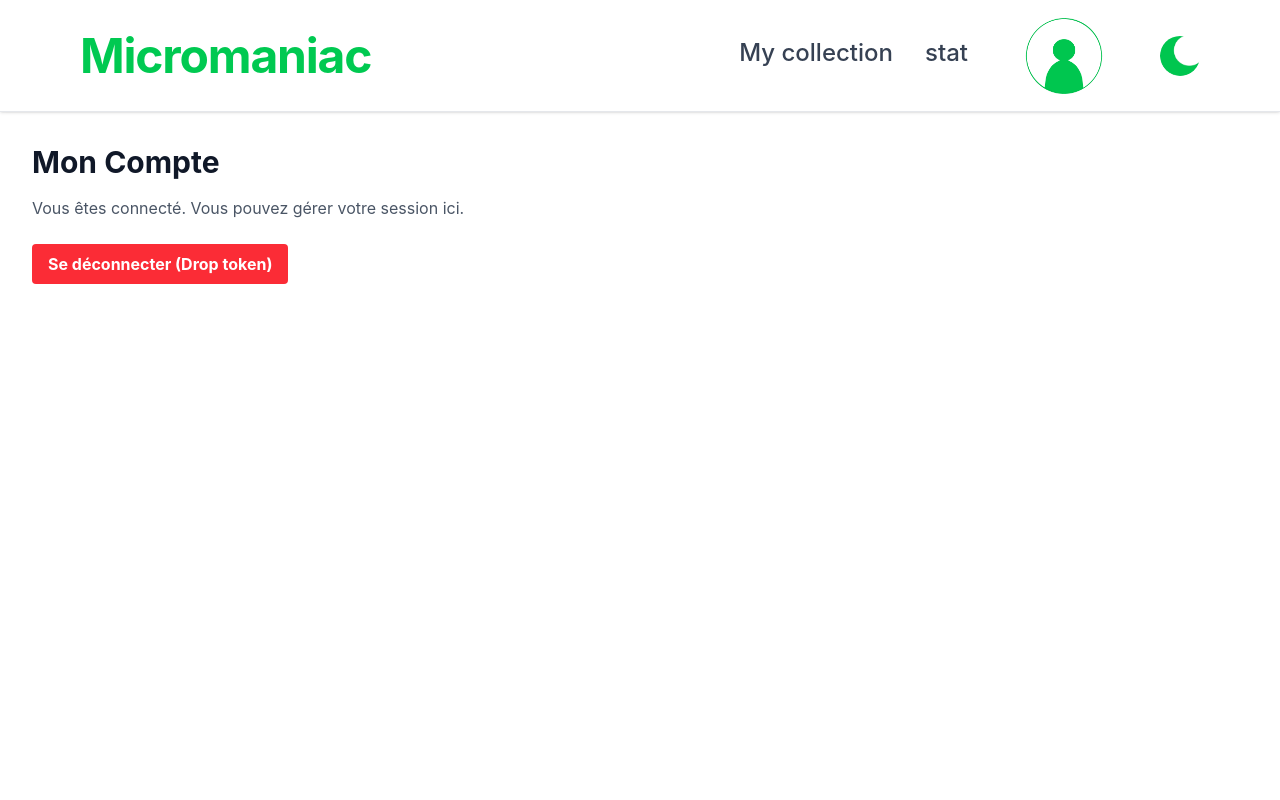
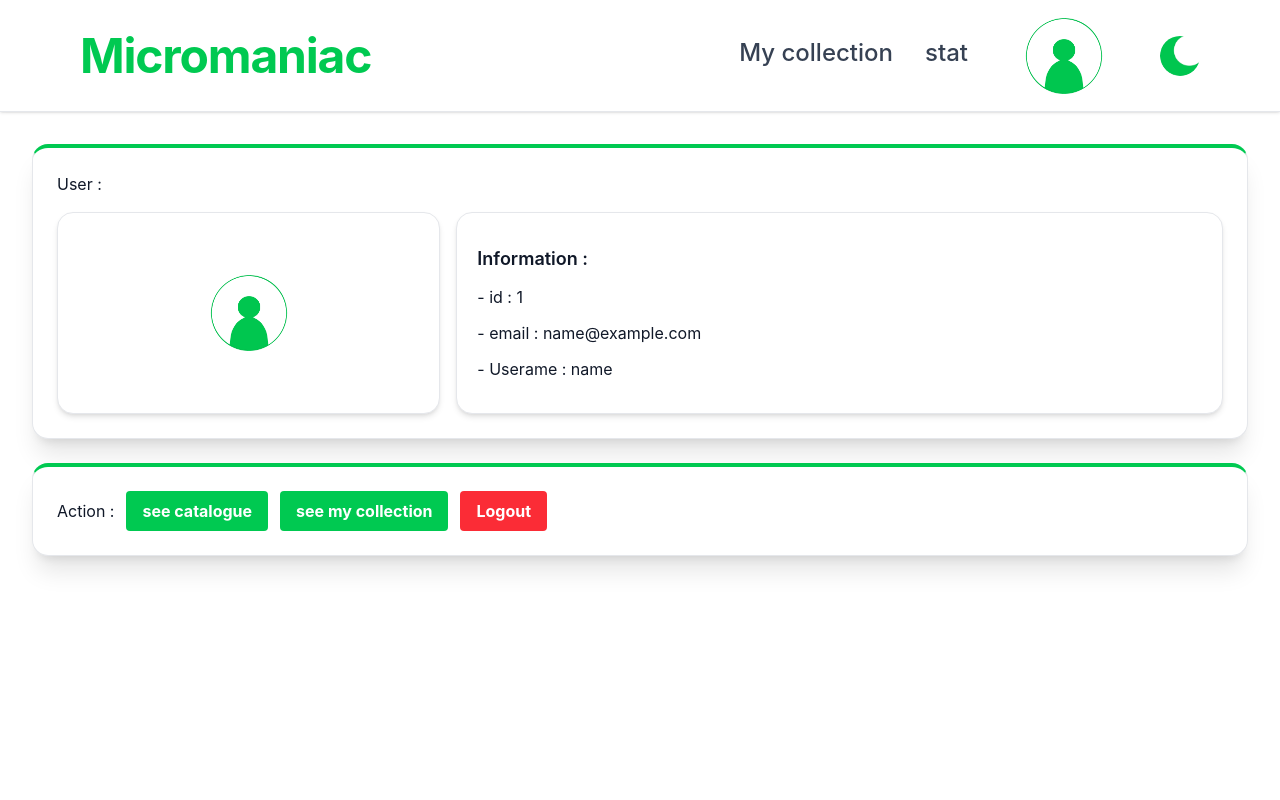
Before and after one commit to maximepoujol1-dot/Ludotheque-React-PythonFastAPI, a React (Vite) app in the folder web/: page /account in a window 1280 px wide. Shown: the top 800 px of the page. Built offline with nearby package versions, Linux system fonts and the light colour scheme; sample sign-in values are in the browser's storage.

Commit message:
account page

```diff
--- a/web/src/services/authService.ts
+++ b/web/src/services/authService.ts
@@ -1,4 +1,23 @@
 import { requete } from './httpClient';
+import type { User } from '../contexts/AuthContext';
+
+export const getCurrentUser = async (token: string): Promise<User> => {
+  const data = await requete('/auth/me', {
+    headers: {
+      Authorization: `Bearer ${token}`,
+    },
+  });
+
+  if (typeof data?.id !== 'number' || typeof data?.email !== 'string') {
+    throw new Error(data?.detail || "Impossible de récupérer le profil utilisateur");
+  }
+
+  return {
+    id: data.id,
+    email: data.email,
+    ...(typeof data.disabled === 'boolean' ? { disabled: data.disabled } : {}),
+  };
+};
 
 export const loginUser = async (email: string, password: string) => {
   const formData = new URLSearchParams();
--- a/web/src/view/AccountPage.tsx
+++ b/web/src/view/AccountPage.tsx
@@ -1,9 +1,23 @@
-import React from 'react';
 import { Navigate, useNavigate } from 'react-router-dom';
 import { useAuth } from '../contexts/AuthContext';
+import Avatar from '../components/Avatar';
+import Card from '../components/Card';
+
+function usernameByEmail(email: string | null | undefined, separator: string): string {
+    if (!email) {
+        return 'no found';
+    }
+
+    const index = email.indexOf(separator);
+    if (index <= 0) {
+        return email;
+    }
+
+    return email.slice(0, index);
+}
 
 const AccountPage = () => {
-  const { isAuthenticated } = useAuth();
+  const { user, isAuthenticated, logout } = useAuth();
   const navigate = useNavigate();
 
   // Redirection si non connecté (comme demandé dans le contrat)
@@ -12,27 +26,32 @@ const AccountPage = () => {
   }
 
   const handleLogout = () => {
-    // Suppression du token du localStorage
-    localStorage.removeItem('access_token');
-    // Force la redirection vers la page de login
+    logout();
     navigate('/login', { replace: true });
-    // Optionnel : un petit rechargement de page pour réinitialiser complètement l'état de l'app
-    window.location.reload();
   };
 
   return (
     <div className="p-8">
-      <h1 className="text-3xl font-bold mb-4">Mon Compte</h1>
-      <p className="mb-6 text-gray-600 dark:text-gray-300">
-        Vous êtes connecté. Vous pouvez gérer votre session ici.
-      </p>
-
-      <button
-        onClick={handleLogout}
-        className="bg-red-500 hover:bg-red-600 text-white font-bold py-2 px-4 rounded transition cursor-pointer"
-      >
-        Se déconnecter (Drop token)
-      </button>
+      <Card title={'User : '} style={'flex w-full max-w-none flex-col gap-4 p-5 sm:p-6 card bg-white dark:bg-dark-surface shadow-xl border border-gray-200 dark:border-white/10 border-t-4 border-t-green-500 rounded-2xl'} >
+        <div className="grid w-full grid-cols-1 items-stretch gap-4 md:grid-cols-[minmax(180px,1fr)_2fr]">
+          <Card title={''} style={'flex min-h-48 w-full items-center justify-center p-5 card bg-white dark:bg-dark-surface shadow-md border border-gray-200 dark:border-white/10 rounded-2xl'} >
+            <Avatar/>
+          </Card>
+          <Card title={''} style={'flex min-h-48 w-full flex-col gap-3 p-5 card bg-white dark:bg-dark-surface shadow-md border border-gray-200 dark:border-white/10 rounded-2xl'} >
+            <h1 className="text-lg font-semibold text-gray-900 dark:text-white">Information : </h1>
+            <p> - id : {user?.id ?? 'no found'}</p>
+            <p> - email : {user?.email ?? 'no found'}</p>
+            <p> - Userame : { usernameByEmail(user?.email, "@")}</p>
+            <p> </p>
+          </Card>
+        </div>
+      </Card>
+      <br/>
+      <Card title={'Action :'} style={'flex flex-row flex-wrap items-center gap-3 w-full max-w-none p-5 sm:p-6 card bg-white dark:bg-dark-surface shadow-xl border border-gray-200 dark:border-white/10 border-t-4 border-t-green-500 rounded-2xl'} >
+        <button onClick={handleLogout} className="bg-green-500 hover:bg-green-600 text-white font-bold py-2 px-4 rounded transition cursor-pointer"> see catalogue </button>
+        <button onClick={handleLogout} className="bg-green-500 hover:bg-green-600 text-white font-bold py-2 px-4 rounded transition cursor-pointer"> see my collection </button>
+        <button onClick={handleLogout} className="bg-red-500 hover:bg-red-600 text-white font-bold py-2 px-4 rounded transition cursor-pointer"> Logout </button>
+      </Card>
     </div>
   );
 };
--- a/web/src/view/LoginPage.tsx
+++ b/web/src/view/LoginPage.tsx
@@ -2,7 +2,7 @@ import { useState } from 'react';
 import { Link, Navigate } from 'react-router-dom';
 import Card from '../components/Card';
 import { useAuth } from '../contexts/AuthContext';
-import { loginUser } from '../services/authService';
+import { getCurrentUser, loginUser } from '../services/authService';
 
 const tabBase = "px-6 py-2 font-semibold transition-colors cursor-pointer border-b-2"
 const cardStyle = "flex flex-col w-full max-w-sm p-8 card bg-white dark:bg-dark-surface shadow-xl border border-gray-200 dark:border-white/10 border-t-4 border-t-green-500 rounded-2xl"
@@ -11,7 +11,7 @@ const inputStyle = "input validator w-full bg-gray-50 dark:bg-white/5 text-gray-
 const buttonStyle = "mt-6 w-full py-2 rounded-lg bg-green-500 text-white font-semibold shadow-md transition hover:bg-green-600 active:scale-95 cursor-pointer"
 
 const LoginPage = () => {
-  const { login, isAuthenticated } = useAuth();
+  const { login, setCurrentUser, isAuthenticated } = useAuth();
   const [email, setEmail] = useState('');
   const [password, setPassword] = useState('');
   const [error, setError] = useState('');
@@ -31,7 +31,9 @@ const LoginPage = () => {
       const token = data.access_token || data.token || data.accessToken;
 
       if (token) {
+        const user = await getCurrentUser(token);
         login(token);
+        setCurrentUser(user);
       } else {
         setError('Token manquant dans la réponse du serveur');
       }
```
